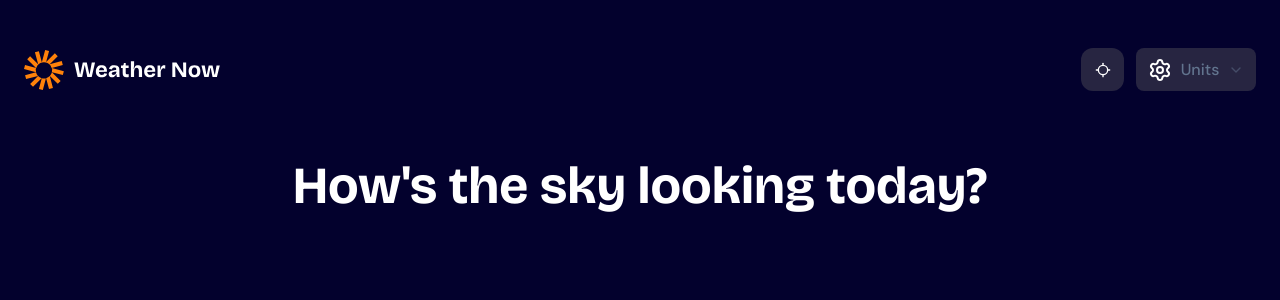
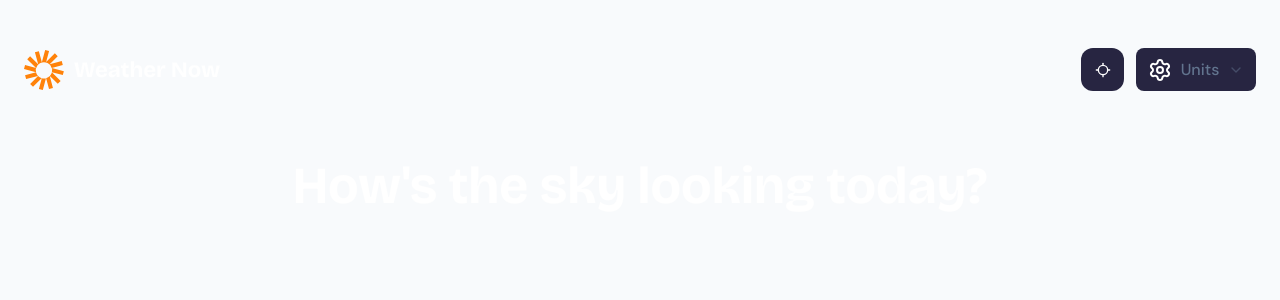
Before and after one commit to SouleymaneSy7/FEM-30-weather-app-hackaton, a Next.js app: page / in a window 1280 px wide. Shown: the top 300 px of the page. Built offline with nearby package versions, Linux system fonts and the light colour scheme.

Commit message:
style: update the global css style

```diff
--- a/src/app/globals.css
+++ b/src/app/globals.css
@@ -4,24 +4,48 @@
 @custom-variant dark (&:is(.dark *));
 
 :root {
+  /* Colors */
+  --orange: oklch(0.7268 0.1871 51.03);
+  --blue-500: oklch(0.5184 0.2021 271.58);
+  --blue-700: oklch(0.3559 0.1911 276.51);
+
+  /* Colors - Dark */
+  --neutral-0: oklch(1 0 0);
+  --neutral-200: oklch(0.8712 0.0067 293.92);
+  --neutral-300: oklch(0.7534 0.013 286.08);
+  --neutral-600: oklch(0.3701 0.0598 285.36);
+  --neutral-700: oklch(0.3206 0.0496 285.52);
+  --neutral-800: oklch(0.281 0.0501 284.97);
+  --neutral-900: oklch(0.142 0.088 270.99);
+
+  /* Colors - Light */
+  --slate-0: oklch(1 0 0);
+  --slate-50: oklch(0.9842 0.0034 247.86);
+  --slate-200: oklch(0.9288 0.0126 255.51);
+  --slate-300: oklch(0.8883 0.0162 253.91);
+  --slate-400: oklch(0.869 0.0198 252.89);
+  --slate-500: oklch(0.5544 0.0407 257.42);
+  --slate-900: oklch(0.2077 0.0398 265.75);
+
+  /* Shadcn Variables */
   --radius: 0.625rem;
-  --background: oklch(1 0 0);
-  --foreground: oklch(0.129 0.042 264.695);
-  --card: oklch(1 0 0);
-  --card-foreground: oklch(0.129 0.042 264.695);
+  --background: var(--slate-50);
+  --foreground: var(--slate-900);
+  --card: var(--slate-200);
+  --card-foreground: var(--slate-900);
   --popover: oklch(1 0 0);
   --popover-foreground: oklch(0.129 0.042 264.695);
-  --primary: oklch(0.208 0.042 265.755);
-  --primary-foreground: oklch(0.984 0.003 247.858);
-  --secondary: oklch(0.968 0.007 247.896);
-  --secondary-foreground: oklch(0.208 0.042 265.755);
+  --primary: var(--blue-500);
+  --primary-foreground: var(--slate-900);
+  --secondary: var(--blue-700);
+  --secondary-foreground: var(--slate-900);
   --muted: oklch(0.968 0.007 247.896);
   --muted-foreground: oklch(0.554 0.046 257.417);
   --accent: oklch(0.968 0.007 247.896);
   --accent-foreground: oklch(0.208 0.042 265.755);
   --destructive: oklch(0.577 0.245 27.325);
-  --border: oklch(0.929 0.013 255.508);
-  --input: oklch(0.929 0.013 255.508);
+  --border: var(--slate-400);
+  --input: var(--slate-200);
   --ring: oklch(0.704 0.04 256.788);
   --chart-1: oklch(0.646 0.222 41.116);
   --chart-2: oklch(0.6 0.118 184.704);
@@ -41,18 +65,25 @@
 @theme inline {
   /* Colors  */
   --color-*: initial;
-  --color-neutral-900: oklch(0.142 0.088 270.99);
-  --color-neutral-800: oklch(0.281 0.0501 284.97);
-  --color-neutral-700: oklch(0.3206 0.0496 285.52);
-  --color-neutral-600: oklch(0.3701 0.0598 285.36);
-  --color-neutral-300: oklch(0.7534 0.013 286.08);
-  --color-neutral-200: oklch(0.8712 0.0067 293.92);
-  --color-neutral-0: oklch(1 0 0);
+  --color-orange: var(--orange);
+  --color-blue-500: var(--blue-500);
+  --color-blue-700: var(--blue-700);
 
-  --color-orange-500: oklch(0.7268 0.1871 51.03);
+  --color-neutral-0: var(--neutral-0);
+  --color-neutral-200: var(--neutral-200);
+  --color-neutral-300: var(--neutral-300);
+  --color-neutral-600: var(--neutral-600);
+  --color-neutral-700: var(--neutral-700);
+  --color-neutral-800: var(--neutral-800);
+  --color-neutral-900: var(--neutral-900);
 
-  --color-blue-500: oklch(0.5184 0.2021 271.58);
-  --color-blue-700: oklch(0.3559 0.1911 276.51);
+  --color-slate-0: var(--slate-0);
+  --color-slate-50: var(--slate-50);
+  --color-slate-200: var(--slate-200);
+  --color-slate-300: var(--slate-300);
+  --color-slate-400: var(--slate-400);
+  --color-slate-500: var(--slate-500);
+  --color-slate-900: var(--slate-900);
 
   /* Font Family */
   --font-*: initial;
@@ -77,6 +108,7 @@
   --text-fs-preset-6: 1.125rem;
   --text-fs-preset-7: 1rem;
   --text-fs-preset-8: 0.875rem;
+  --text-fs-preset-9: 0.75rem;
 
   /* Line Height */
   --leading-large: 100%;
@@ -163,23 +195,23 @@
 }
 
 .dark {
-  --background: oklch(0.129 0.042 264.695);
-  --foreground: oklch(0.984 0.003 247.858);
-  --card: oklch(0.208 0.042 265.755);
-  --card-foreground: oklch(0.984 0.003 247.858);
+  --background: var(--neutral-900);
+  --foreground: var(--neutral-0);
+  --card: var(--neutral-800);
+  --card-foreground: var(--neutral-0);
   --popover: oklch(0.208 0.042 265.755);
   --popover-foreground: oklch(0.984 0.003 247.858);
-  --primary: oklch(0.929 0.013 255.508);
-  --primary-foreground: oklch(0.208 0.042 265.755);
-  --secondary: oklch(0.279 0.041 260.031);
-  --secondary-foreground: oklch(0.984 0.003 247.858);
+  --primary: var(--blue-500);
+  --primary-foreground: var(--neutral-0);
+  --secondary: var(--blue-700);
+  --secondary-foreground: var(--neutral-0);
   --muted: oklch(0.279 0.041 260.031);
   --muted-foreground: oklch(0.704 0.04 256.788);
   --accent: oklch(0.279 0.041 260.031);
   --accent-foreground: oklch(0.984 0.003 247.858);
   --destructive: oklch(0.704 0.191 22.216);
-  --border: oklch(1 0 0 / 10%);
-  --input: oklch(1 0 0 / 15%);
+  --border: var(--neutral-600);
+  --input: var(--neutral-800);
   --ring: oklch(0.551 0.027 264.364);
   --chart-1: oklch(0.488 0.243 264.376);
   --chart-2: oklch(0.696 0.17 162.48);
@@ -205,12 +237,8 @@
     @apply border-border outline-ring/50;
   }
 
-  /* body { */
-  /*   @apply bg-background text-foreground; */
-  /* } */
-
   body {
-    @apply w-full h-svh bg-neutral-900 font-body font-medium text-fs-preset-7 leading-small overflow-x-hidden;
+    @apply w-full h-svh bg-slate-50 text-slate-900 font-body text-fs-preset-7 leading-small overflow-x-hidden;
   }
 }
 
@@ -246,6 +274,10 @@
   .text-preset-8 {
     @apply text-fs-preset-8;
   }
+
+  .text-preset-9 {
+    @apply text-fs-preset-9;
+  }
 }
 
 @layer components {
```
